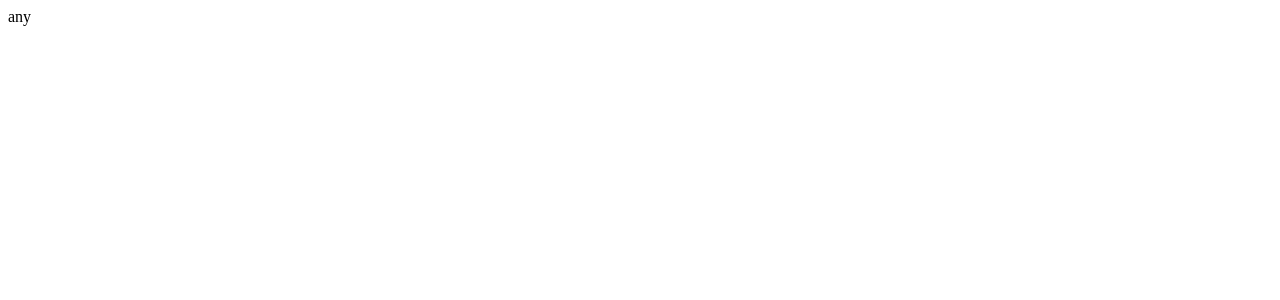
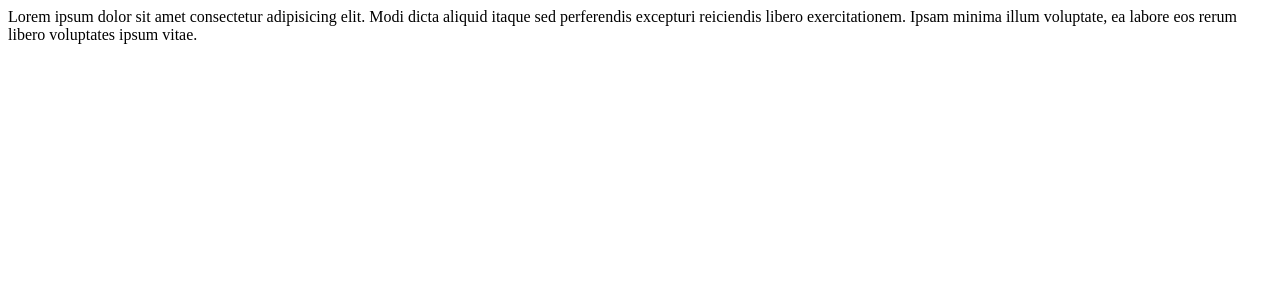
Before and after one commit to jaenudincollege/learning, a React (Vite) app in the folder 00-project/01-text-expanded/: page / in a window 1280 px wide. Shown: the top 300 px of the page. Built offline with nearby package versions, Linux system fonts and the light colour scheme.

Commit message:
using TextExpander component

```diff
--- a/00-project/01-text-expanded/src/App.tsx
+++ b/00-project/01-text-expanded/src/App.tsx
@@ -1,3 +1,14 @@
+import TextExpander from "./components/TextExpander";
+
 export default function App() {
-  return "any";
+  return (
+    <div className="container">
+      <TextExpander>
+        Lorem ipsum dolor sit amet consectetur adipisicing elit. Modi dicta
+        aliquid itaque sed perferendis excepturi reiciendis libero
+        exercitationem. Ipsam minima illum voluptate, ea labore eos rerum libero
+        voluptates ipsum vitae.
+      </TextExpander>
+    </div>
+  );
 }
```
